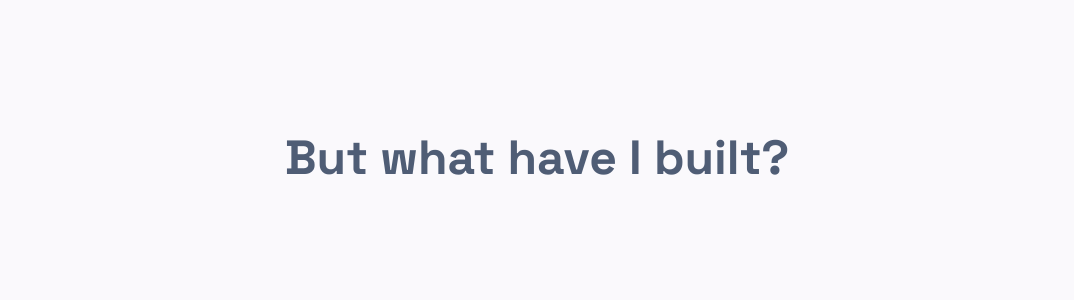
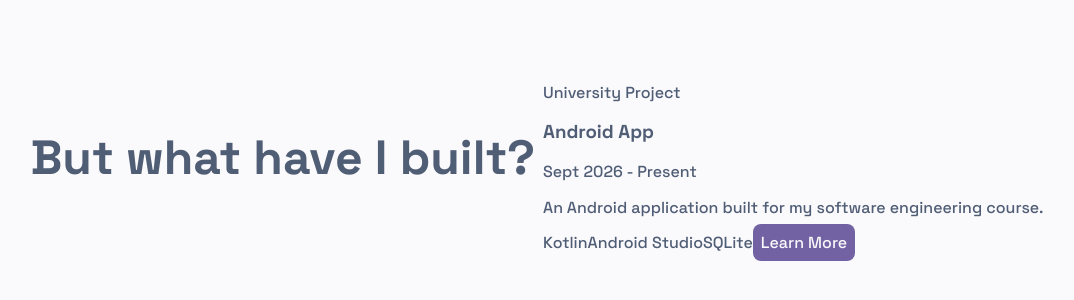
Before and after one commit to smyejlina/portfolio, a React (Vite) app in the folder portfolio/: page / in a window 1280 px wide. Shown: the part 1907-2207 px from the top of the page, without its empty margins (103-1177 px from the left). Built offline with nearby package versions, Linux system fonts and the light colour scheme.

Commit message:
adding a proeject card to page

```diff
--- a/portfolio/src/ProjectCard.jsx
+++ b/portfolio/src/ProjectCard.jsx
@@ -1,29 +1,37 @@
-function ProjectCard(
+function ProjectCard({
   title,
   type,
   beginningDate,
-  skills,
+  skills = [],
   description,
   endDate = "Present",
-) {
+}) {
+  return (
     <div>
       <div>
         <img src="" alt="" />
       </div>
+
       <div>
         <span>{type}</span>
         <h3>{title}</h3>
+
         <p>
           {beginningDate} - {endDate}
         </p>
+
         <p>{description}</p>
-      {skills.map((skill) => {
-        <span>{skill}</span>;
-      })}
+
+        {skills.map((skill) => (
+          <span key={skill}>{skill}</span>
+        ))}
+
         <a href="#contactMe" className="btn">
           Learn More
         </a>
       </div>
-  </div>;
+    </div>
+  );
 }
+
 export default ProjectCard;
--- a/portfolio/src/Projects.jsx
+++ b/portfolio/src/Projects.jsx
@@ -1,7 +1,16 @@
+import ProjectCard from "./ProjectCard";
+
 function Project() {
   return (
     <div className="container">
       <h2 className="header">But what have I built?</h2>
+      <ProjectCard
+        title="Android App"
+        type="University Project"
+        beginningDate="Sept 2026"
+        skills={["Kotlin", "Android Studio", "SQLite"]}
+        description="An Android application built for my software engineering course."
+      />
     </div>
   );
 }
```
Lines whose indentation alone changed are shown as unchanged.
